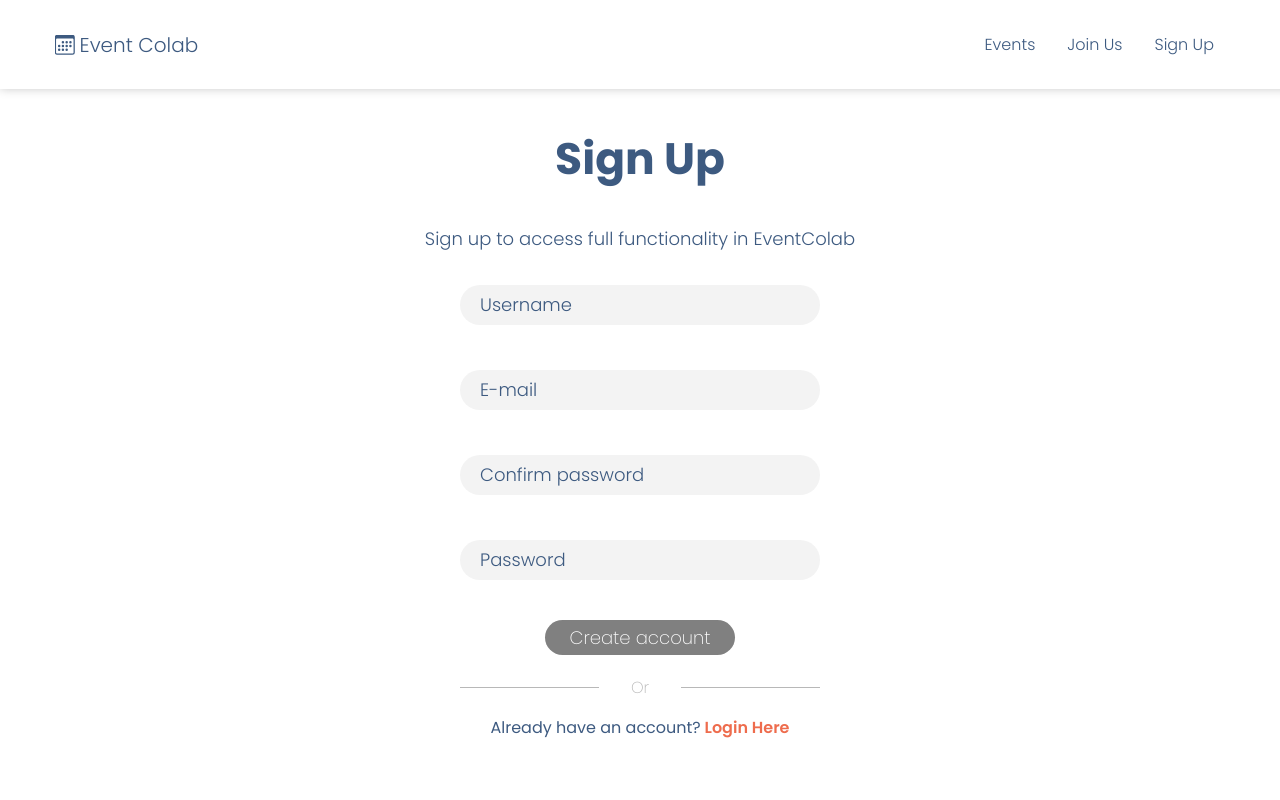
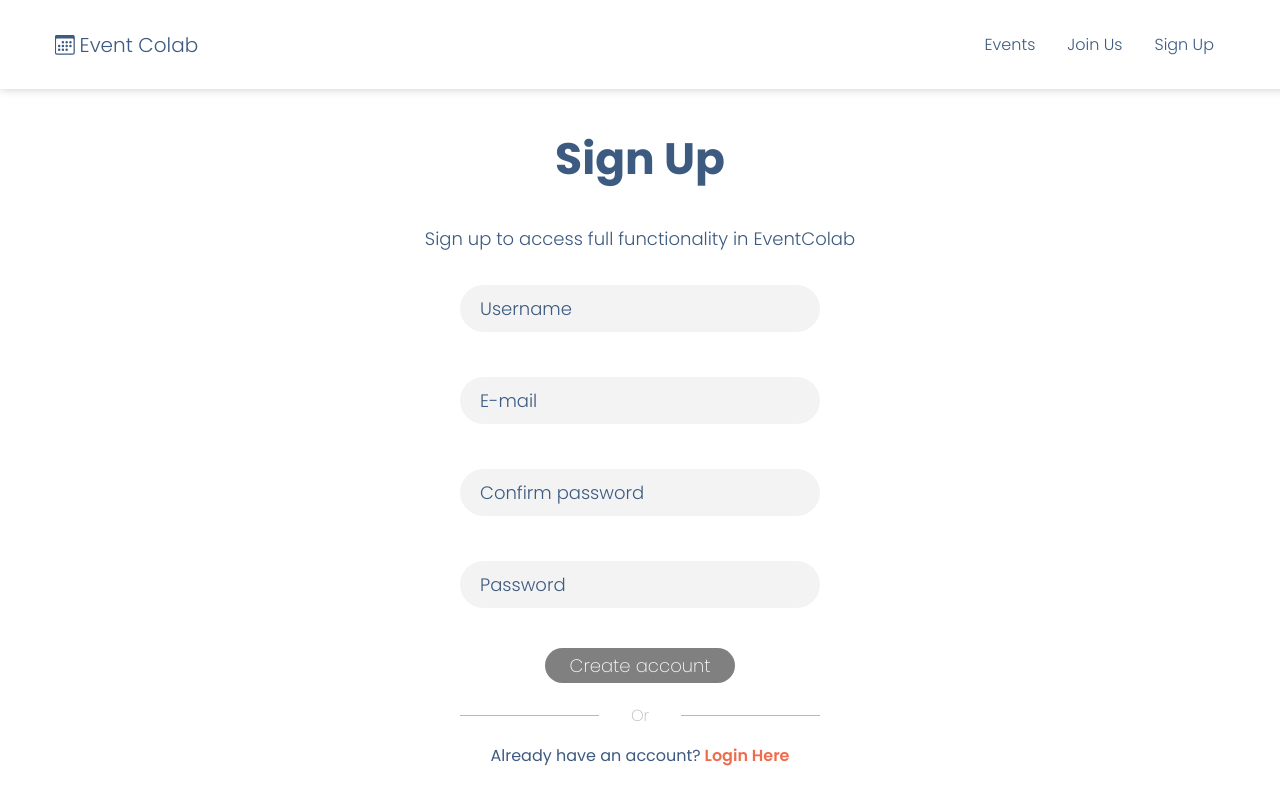
Before and after one commit to Emilysta/ZIwG, a React (Create React App) app in the folder frontend/: page /register in a window 1280 px wide. Shown: the top 800 px of the page. Built offline with nearby package versions, Linux system fonts and the light colour scheme.

Commit message:
padding changed in register page

```diff
--- a/frontend/src/Components/RegisterForm.css
+++ b/frontend/src/Components/RegisterForm.css
@@ -22,8 +22,9 @@
 
 .RegisterForm input {
     margin: 5px auto;
+    padding-top: 10px;
+    padding-bottom: 10px;
     font-size: 18px;
-    height: 28px;
 }
 
 .RegisterForm input[type="text"],
@@ -36,6 +37,7 @@
     min-width: 50%;
     height: 35px;
     margin-top: 10px;
+    padding: 0;
 }
 
 .text1 {
```
